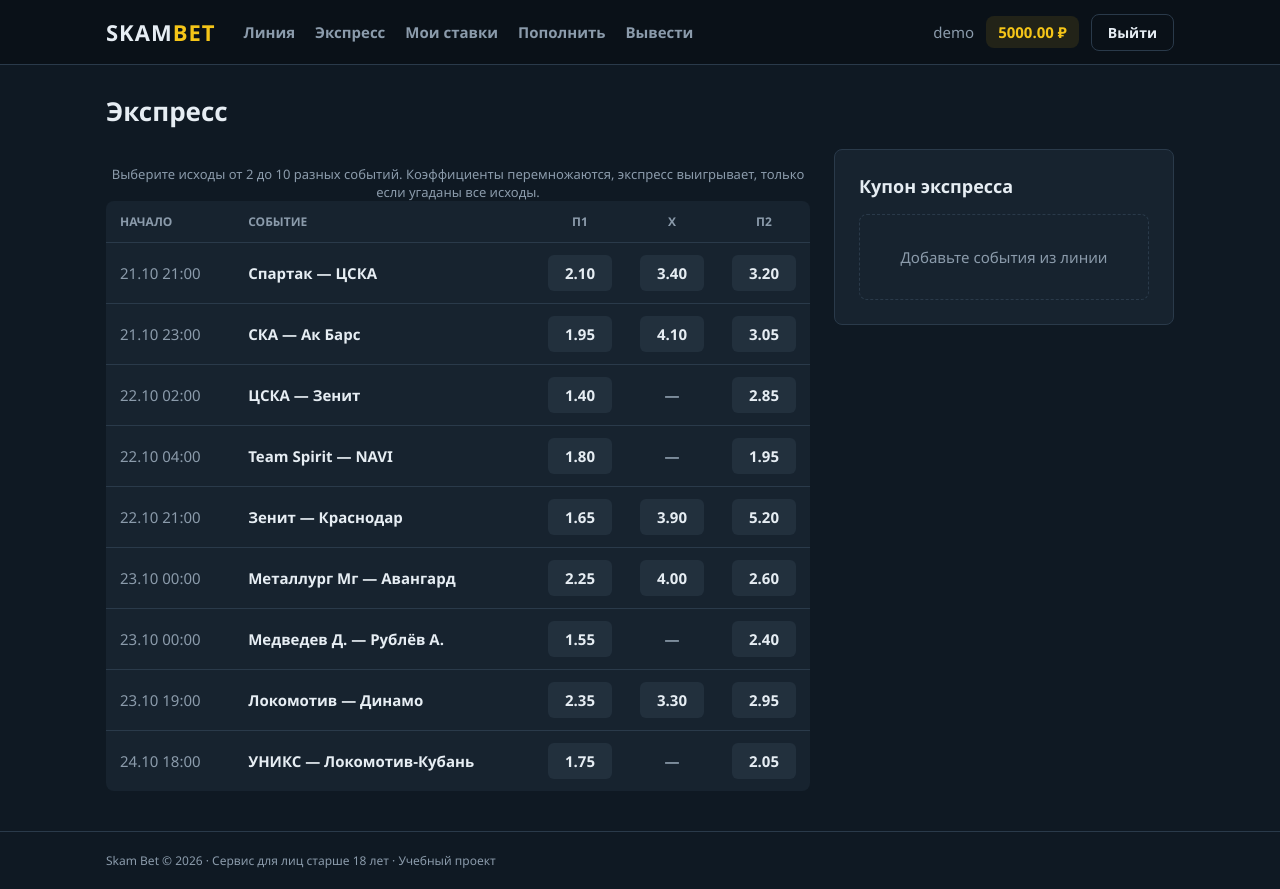
After one commit to YatokaiL/Skam_Bet, a Spring Boot app: page /express in a window 1280 px wide. The commit adds this page. Run offline with Spring Boot 4, Linux system fonts and the light colour scheme; a user stored in the database is signed in; data comes from the database, SQL or seed files in the repository; some of the project's set-up classes (security, data sources, template engines, error pages and the like) are left out, and stand-ins take their place.

Commit message:
express coupon page

```diff
--- /dev/null
+++ b/src/main/java/ru/skambet/web/ExpressController.java
@@ -0,0 +1,161 @@
+package ru.skambet.web;
+
+import org.springframework.stereotype.Controller;
+import org.springframework.ui.Model;
+import org.springframework.validation.BindingResult;
+import org.springframework.web.bind.annotation.GetMapping;
+import org.springframework.web.bind.annotation.ModelAttribute;
+import org.springframework.web.bind.annotation.PostMapping;
+import org.springframework.web.bind.annotation.RequestParam;
+import org.springframework.web.servlet.mvc.support.RedirectAttributes;
+import ru.skambet.domain.Event;
+import ru.skambet.domain.ExpressBet;
+import ru.skambet.domain.Outcome;
+import ru.skambet.service.BetRejectedException;
+import ru.skambet.service.EventService;
+import ru.skambet.service.ExpressService;
+import ru.skambet.service.InsufficientFundsException;
+import ru.skambet.web.form.Amounts;
+import ru.skambet.web.form.ExpressForm;
+import ru.skambet.web.form.ExpressFormValidator;
+
+import java.math.BigDecimal;
+import java.security.Principal;
+import java.util.ArrayList;
+import java.util.List;
+import java.util.Optional;
+
+/**
+ * Feature 8: the line with odds on the left, express coupon on the right.
+ */
+@Controller
+public class ExpressController {
+
+    private final EventService eventService;
+    private final ExpressService expressService;
+    private final ExpressCoupon coupon;
+    private final ExpressFormValidator expressValidator;
+
+    public ExpressController(EventService eventService, ExpressService expressService, ExpressCoupon coupon,
+                             ExpressFormValidator expressValidator) {
+        this.eventService = eventService;
+        this.expressService = expressService;
+        this.coupon = coupon;
+        this.expressValidator = expressValidator;
+    }
+
+    /**
+     * Event of the coupon with the current odds, for the page.
+     */
+    public static class CouponItem {
+
+        private final Event event;
+        private final Outcome outcome;
+        private final BigDecimal odds;
+
+        public CouponItem(Event event, Outcome outcome, BigDecimal odds) {
+            this.event = event;
+            this.outcome = outcome;
+            this.odds = odds;
+        }
+
+        public Event getEvent() {
+            return event;
+        }
+
+        public Outcome getOutcome() {
+            return outcome;
+        }
+
+        public BigDecimal getOdds() {
+            return odds;
+        }
+    }
+
+    @GetMapping("/express")
+    public String expressPage(Model model) {
+        model.addAttribute("expressForm", new ExpressForm());
+        fillPage(model);
+        return "express";
+    }
+
+    @PostMapping("/express/add")
+    public String add(@RequestParam Long eventId, @RequestParam Outcome outcome, RedirectAttributes redirect) {
+        Optional<Event> event = eventService.findById(eventId);
+        if (event.isEmpty() || event.get().isStarted() || event.get().getOdds(outcome) == null) {
+            redirect.addFlashAttribute("error", "Приём ставок на это событие закрыт");
+        } else if (!coupon.add(eventId, outcome)) {
+            redirect.addFlashAttribute("error",
+                    "В экспресс можно добавить не более " + ExpressService.MAX_EVENTS + " событий");
+        }
+        return "redirect:/express";
+    }
+
+    @PostMapping("/express/remove")
+    public String remove(@RequestParam Long eventId) {
+        coupon.remove(eventId);
+        return "redirect:/express";
+    }
+
+    @PostMapping("/express/clear")
+    public String clear() {
+        coupon.clear();
+        return "redirect:/express";
+    }
+
+    @PostMapping("/express")
+    public String placeExpress(@ModelAttribute("expressForm") ExpressForm form, BindingResult result,
+                               Principal principal, Model model, RedirectAttributes redirect) {
+        List<ExpressService.Selection> selections = coupon.getSelections();
+        if (selections.size() < ExpressService.MIN_EVENTS) {
+            model.addAttribute("error",
+                    "Экспресс должен содержать не менее " + ExpressService.MIN_EVENTS + " событий");
+            fillPage(model);
+            return "express";
+        }
+
+        expressValidator.validate(form, result);
+        if (!result.hasErrors()) {
+            try {
+                expressService.placeExpress(principal.getName(), selections, Amounts.parse(form.getAmount()));
+                coupon.clear();
+                redirect.addFlashAttribute("success", "Экспресс принят");
+                return "redirect:/bets/my";
+            } catch (InsufficientFundsException e) {
+                result.rejectValue("amount", "insufficient", e.getMessage());
+            } catch (BetRejectedException e) {
+                // an event has started meanwhile - remove it, the user decides what to do next
+                removeStartedEvents();
+                model.addAttribute("error", e.getMessage());
+            }
+        }
+        fillPage(model);
+        return "express";
+    }
+
+    private void removeStartedEvents() {
+        for (ExpressService.Selection s : coupon.getSelections()) {
+            Optional<Event> event = eventService.findById(s.eventId());
+            if (event.isEmpty() || event.get().isStarted()) {
+                coupon.remove(s.eventId());
+            }
+        }
+    }
+
+    private void fillPage(Model model) {
+        List<CouponItem> items = new ArrayList<>();
+        List<BigDecimal> odds = new ArrayList<>();
+        for (ExpressService.Selection s : coupon.getSelections()) {
+            eventService.findById(s.eventId()).ifPresent(event -> {
+                BigDecimal o = event.getOdds(s.outcome());
+                items.add(new CouponItem(event, s.outcome(), o));
+                odds.add(o);
+            });
+        }
+        model.addAttribute("events", eventService.getLine(null));
+        model.addAttribute("outcomes", Outcome.values());
+        model.addAttribute("coupon", coupon);
+        model.addAttribute("items", items);
+        model.addAttribute("totalOdds", items.isEmpty() ? null : ExpressBet.totalOdds(odds));
+    }
+}
--- a/src/main/resources/static/css/style.css
+++ b/src/main/resources/static/css/style.css
@@ -467,6 +467,51 @@ h2 {
     font-size: 12px;
 }
 
+/* odds as buttons on the express page */
+button.odd {
+    border: none;
+    cursor: pointer;
+    font-family: inherit;
+    font-size: inherit;
+}
+
+.odd--selected {
+    background: var(--accent);
+    color: #111;
+}
+
+.express-layout {
+    display: grid;
+    grid-template-columns: 1fr 340px;
+    gap: 24px;
+    align-items: start;
+}
+
+.express-coupon {
+    position: sticky;
+    top: 16px;
+}
+
+.express-leg {
+    display: flex;
+    justify-content: space-between;
+    align-items: center;
+    gap: 8px;
+    padding: 8px 0;
+    border-bottom: 1px solid var(--border);
+}
+
+.express-leg__info {
+    display: flex;
+    flex-direction: column;
+    font-size: 14px;
+}
+
+.express-leg__outcome {
+    color: var(--text-muted);
+    font-size: 12px;
+}
+
 .section-title {
     margin-top: 32px;
 }
@@ -486,3 +531,9 @@ h2 {
     color: var(--text);
     font-family: inherit;
 }
+
+@media (max-width: 760px) {
+    .express-layout {
+        grid-template-columns: 1fr;
+    }
+}
--- /dev/null
+++ b/src/main/resources/templates/express.html
@@ -0,0 +1,108 @@
+<!DOCTYPE html>
+<html lang="ru" xmlns:th="http://www.thymeleaf.org">
+<head th:replace="~{fragments/layout :: head('Экспресс')}"></head>
+<body>
+<header th:replace="~{fragments/layout :: header}"></header>
+
+<main class="container page">
+    <div th:replace="~{fragments/layout :: alerts}"></div>
+
+    <h1>Экспресс</h1>
+
+    <div class="express-layout">
+        <section>
+            <p class="form-hint">Выберите исходы от 2 до 10 разных событий. Коэффициенты перемножаются,
+                экспресс выигрывает, только если угаданы все исходы.</p>
+
+            <div th:if="${#lists.isEmpty(events)}" class="empty-state" id="no-events">В линии пока нет событий</div>
+
+            <table class="table events" id="events-table" th:unless="${#lists.isEmpty(events)}">
+                <thead>
+                <tr>
+                    <th>Начало</th>
+                    <th>Событие</th>
+                    <th class="col-odd">П1</th>
+                    <th class="col-odd">X</th>
+                    <th class="col-odd">П2</th>
+                </tr>
+                </thead>
+                <tbody>
+                <tr th:each="e : ${events}" class="event-row" th:attr="data-event-id=${e.id}">
+                    <td class="event-time" th:text="${#temporals.format(e.startTime, 'dd.MM HH:mm')}"></td>
+                    <td class="event-title" th:text="${e.title}">Спартак — ЦСКА</td>
+                    <td class="col-odd" th:each="o : ${outcomes}">
+                        <form th:if="${e.getOdds(o) != null}" th:action="@{/express/add}" method="post"
+                              class="inline-form">
+                            <input type="hidden" name="eventId" th:value="${e.id}">
+                            <input type="hidden" name="outcome" th:value="${o}">
+                            <button type="submit" class="odd" th:attr="data-outcome=${o}"
+                                    th:classappend="${coupon.isSelected(e.id, o)} ? 'odd--selected'"
+                                    th:text="${@fmt.odds(e.getOdds(o))}">2.10</button>
+                        </form>
+                        <span th:if="${e.getOdds(o) == null}" class="odd odd--disabled"
+                              th:attr="data-outcome=${o}">—</span>
+                    </td>
+                </tr>
+                </tbody>
+            </table>
+        </section>
+
+        <aside class="card express-coupon" id="express-coupon">
+            <h2>Купон экспресса</h2>
+
+            <div class="empty-state" id="express-empty" th:if="${#lists.isEmpty(items)}">
+                Добавьте события из линии
+            </div>
+
+            <div th:each="item : ${items}" class="express-leg" th:attr="data-event-id=${item.event.id}">
+                <div class="express-leg__info">
+                    <b class="express-leg__event" th:text="${item.event.title}">Спартак — ЦСКА</b>
+                    <span class="express-leg__outcome">
+                        <span class="express-leg__label" th:text="${item.outcome.label}">П1</span>
+                        · <span class="express-leg__odds" th:text="${@fmt.odds(item.odds)}">2.10</span>
+                    </span>
+                </div>
+                <form th:action="@{/express/remove}" method="post" class="inline-form">
+                    <input type="hidden" name="eventId" th:value="${item.event.id}">
+                    <button type="submit" class="btn btn-outline btn-small">Убрать</button>
+                </form>
+            </div>
+
+            <form th:unless="${#lists.isEmpty(items)}" th:action="@{/express}" th:object="${expressForm}"
+                  method="post" class="form" id="express-form" novalidate>
+                <div class="coupon__row">
+                    <span>Событий</span>
+                    <b id="express-count" th:text="${#lists.size(items)}">2</b>
+                </div>
+                <div class="coupon__row">
+                    <span>Общий коэффициент</span>
+                    <b id="coupon-odds" th:text="${@fmt.odds(totalOdds)}" th:attr="data-odds=${totalOdds}">4.10</b>
+                </div>
+
+                <div class="form-group">
+                    <label for="amount">Сумма ставки, ₽</label>
+                    <input type="text" th:field="*{amount}" inputmode="decimal" autocomplete="off"
+                           placeholder="от 10 до 50000">
+                    <div class="field-error" id="amount-error" th:if="${#fields.hasErrors('amount')}"
+                         th:errors="*{amount}"></div>
+                </div>
+
+                <div class="coupon__win">
+                    Возможный выигрыш: <b id="potential-win">0.00 ₽</b>
+                </div>
+
+                <button type="submit" class="btn btn-primary btn-block" id="place-express-btn">Сделать экспресс</button>
+            </form>
+
+            <form th:unless="${#lists.isEmpty(items)}" th:action="@{/express/clear}" method="post" class="form-hint">
+                <button type="submit" class="btn btn-outline btn-small">Очистить купон</button>
+            </form>
+        </aside>
+    </div>
+</main>
+
+<footer th:replace="~{fragments/layout :: footer}"></footer>
+<!-- the same live calculation as in the single bet slip -->
+<script th:src="@{/js/bet-slip.js}"></script>
+</body>
+</html>
--- a/src/main/resources/templates/fragments/layout.html
+++ b/src/main/resources/templates/fragments/layout.html
@@ -16,6 +16,7 @@
 
         <nav class="nav">
             <a th:href="@{/}" id="nav-line">Линия</a>
+            <a th:if="${currentUser != null}" th:href="@{/express}" id="nav-express">Экспресс</a>
             <a th:if="${currentUser != null}" th:href="@{/bets/my}" id="nav-my-bets">Мои ставки</a>
             <a th:if="${currentUser != null}" th:href="@{/deposit}" id="nav-deposit">Пополнить</a>
             <a th:if="${currentUser != null}" th:href="@{/withdraw}" id="nav-withdraw">Вывести</a>
```
Also changed, not shown: src/main/java/ru/skambet/web/BetController.java (+6 -1 lines), src/main/java/ru/skambet/web/ExpressCoupon.java (added, +52 -0 lines), src/main/java/ru/skambet/web/form/ExpressForm.java (added, +14 -0 lines), src/main/java/ru/skambet/web/form/ExpressFormValidator.java (added, +40 -0 lines), src/main/resources/templates/bets/my.html (+28 -1 lines).
